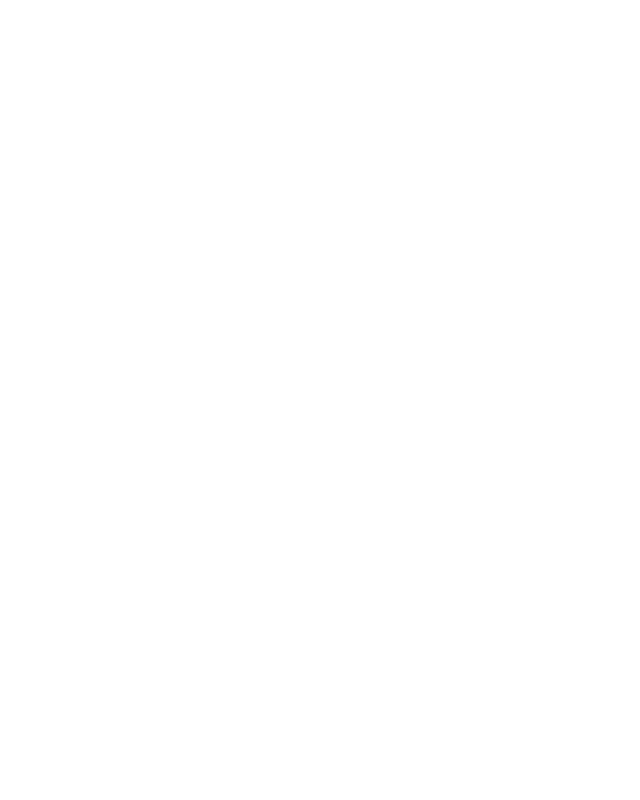
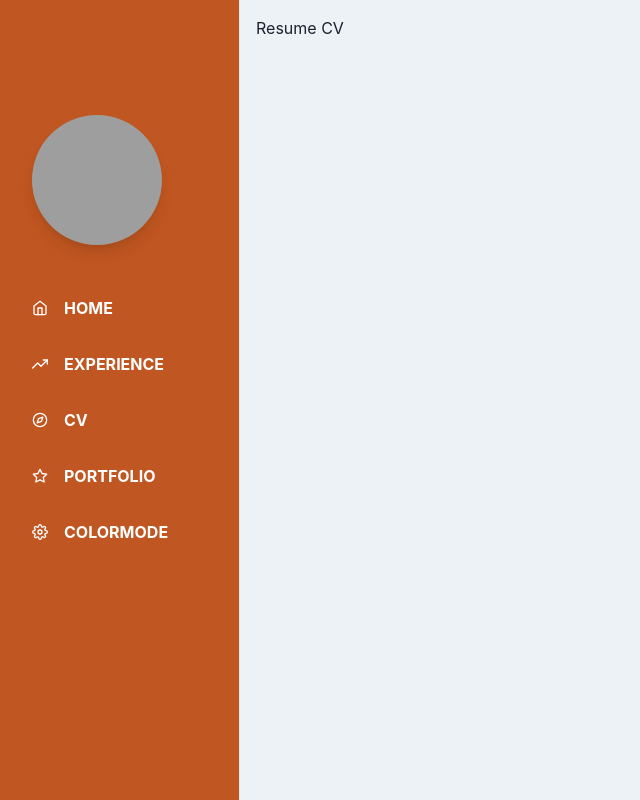
Before and after one commit to ashirk2013/portfolio-app, a React (Create React App) app in the folder webui/: page /cv in a window 1280 px wide. Before the commit this address had no page. Shown: the whole page, without its empty margins (0-640 px from the left). Built offline with nearby package versions, Linux system fonts and the light colour scheme; grey boxes are pictures that could not be loaded.

Commit message:
adding remaining pages

```diff
--- a/webui/src/index.js
+++ b/webui/src/index.js
@@ -5,8 +5,11 @@
 import App from './App';
 import reportWebVitals from './reportWebVitals';
 import * as serviceWorker from './serviceWorker';
+
 import Home from './pages/Home';
 import Experience from './pages/Experience';
+import ResumeCV from './pages/ResumeCV';
+import Portfolio from './pages/Portfolio';
 
 ReactDOM.render(
   <StrictMode>
@@ -17,6 +20,8 @@
           <Route path="/" element={<App />} >
             <Route path="home" element={<Home />} />
             <Route path="experience" element={<Experience />} />
+            <Route path="cv" element={<ResumeCV />} />
+            <Route path="portfolio" element={<Portfolio />} />
           </Route>
         </Routes>
       </BrowserRouter>
--- /dev/null
+++ b/webui/src/pages/Portfolio.jsx
@@ -0,0 +1,7 @@
+import { Text } from '@chakra-ui/react';
+
+const Portfolio = () => {
+  return <Text>Portfolio</Text>;
+};
+
+export default Portfolio;
--- /dev/null
+++ b/webui/src/pages/ResumeCV.jsx
@@ -0,0 +1,7 @@
+import { Text } from '@chakra-ui/react';
+
+const ResumeCV = () => {
+  return <Text>Resume CV</Text>;
+};
+
+export default ResumeCV;
```
